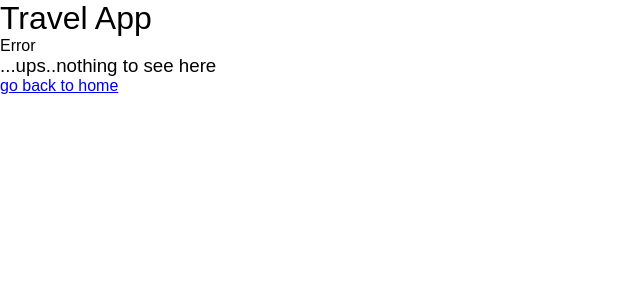
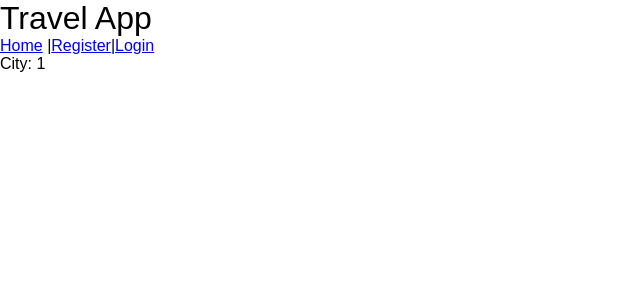
Before and after one commit to GabrielMelhem/Travel_App, a React (Vite) app: page /city/1 in a window 1280 px wide. Shown: the top 300 px of the page, without its empty margins (0-640 px from the left). Built offline with nearby package versions, Linux system fonts and the light colour scheme.

Commit message:
citiesList Done

```diff
--- a/src/components/citiesList/CitiesList.jsx
+++ b/src/components/citiesList/CitiesList.jsx
@@ -1,9 +1,11 @@
 import React from "react";
 import { useState, useEffect } from "react";
+import { Link } from "react-router-dom";
 
 const CitiesList = ({ countryCode, countryName }) => {
   // const [citiesList, setCitiesList] = useState([]);
   const [responseData, setResponseData] = useState([]);
+  const cityName="";
   console.log("country Code", countryCode);
   console.log("country Name", countryName);
 
@@ -34,12 +36,13 @@ const CitiesList = ({ countryCode, countryName }) => {
   });
   console.log("filterdResponseData", filterdResponseData);
 
+
   const listOfCities = () => {
     if (filterdResponseData[0]) {
       return (
         <div>
           {filterdResponseData[0].cities.map((city, index) => {
-            return <li key={index}>{city}</li>;
+            return <li key={index}> <Link to={`/city/${city}`}>{city}</Link></li>;
           })}
         </div>
       );
@@ -51,6 +54,8 @@ const CitiesList = ({ countryCode, countryName }) => {
       );
     }
   };
+
+
 
   //------------------------
   // const [citiesData, setCitiesData] = useState({
--- a/src/components/countryCard/CountryCard.jsx
+++ b/src/components/countryCard/CountryCard.jsx
@@ -1,5 +1,5 @@
 import React from "react";
-import { Link, useNavigate } from "react-router-dom";
+import { useNavigate } from "react-router-dom";
 
 const CountryCard = ({country}) => {
   const navigate =useNavigate();
--- a/src/components/navbar/Navbar.jsx
+++ b/src/components/navbar/Navbar.jsx
@@ -8,7 +8,7 @@ const Navbar = () => {
         |
         <Link to="/register">Register</Link>
         |
-        <Link to="login">Login</Link>
+        <Link to="/login">Login</Link>
 
     </nav>
   )
--- a/src/pages/city/City.jsx
+++ b/src/pages/city/City.jsx
@@ -1,8 +1,11 @@
 import React from 'react'
+import { useParams} from "react-router-dom";
 
 const City = () => {
+  const params = useParams();
+  const cityName = params.cityName;
   return (
-    <div>City</div>
+    <div>City: {cityName}</div>
   )
 }
 
--- a/src/pages/country/Country.jsx
+++ b/src/pages/country/Country.jsx
@@ -1,5 +1,5 @@
 import React from "react";
-import { useParams } from "react-router-dom";
+import { useParams,useNavigate } from "react-router-dom";
 import { useState, useEffect } from "react";
 import CitiesList from "../../components/citiesList/CitiesList";
 
--- a/src/router/Router.jsx
+++ b/src/router/Router.jsx
@@ -9,14 +9,16 @@ import Register from "../pages/register/Register";
 import Root from "../root/Root";
 import ErrorPage from "../pages/error/ErrorPage";
 import Country from '../pages/country/Country';
+import City from '../pages/city/City';
 
 export const Router = createBrowserRouter(
   createRoutesFromElements(
     <Route path="/" element={<Root />} errorElement={<ErrorPage />}>
       <Route index element={<Home />} />
-      <Route path="register" element={<Register />} />
-      <Route path="login" element={<Login />} />
+      <Route path="/register" element={<Register />} />
+      <Route path="/login" element={<Login />} />
       <Route path="/country/:countryName" element={<Country />} />
+      <Route path="/city/:cityName" element={<City />} />
     </Route>
   )
 
```
